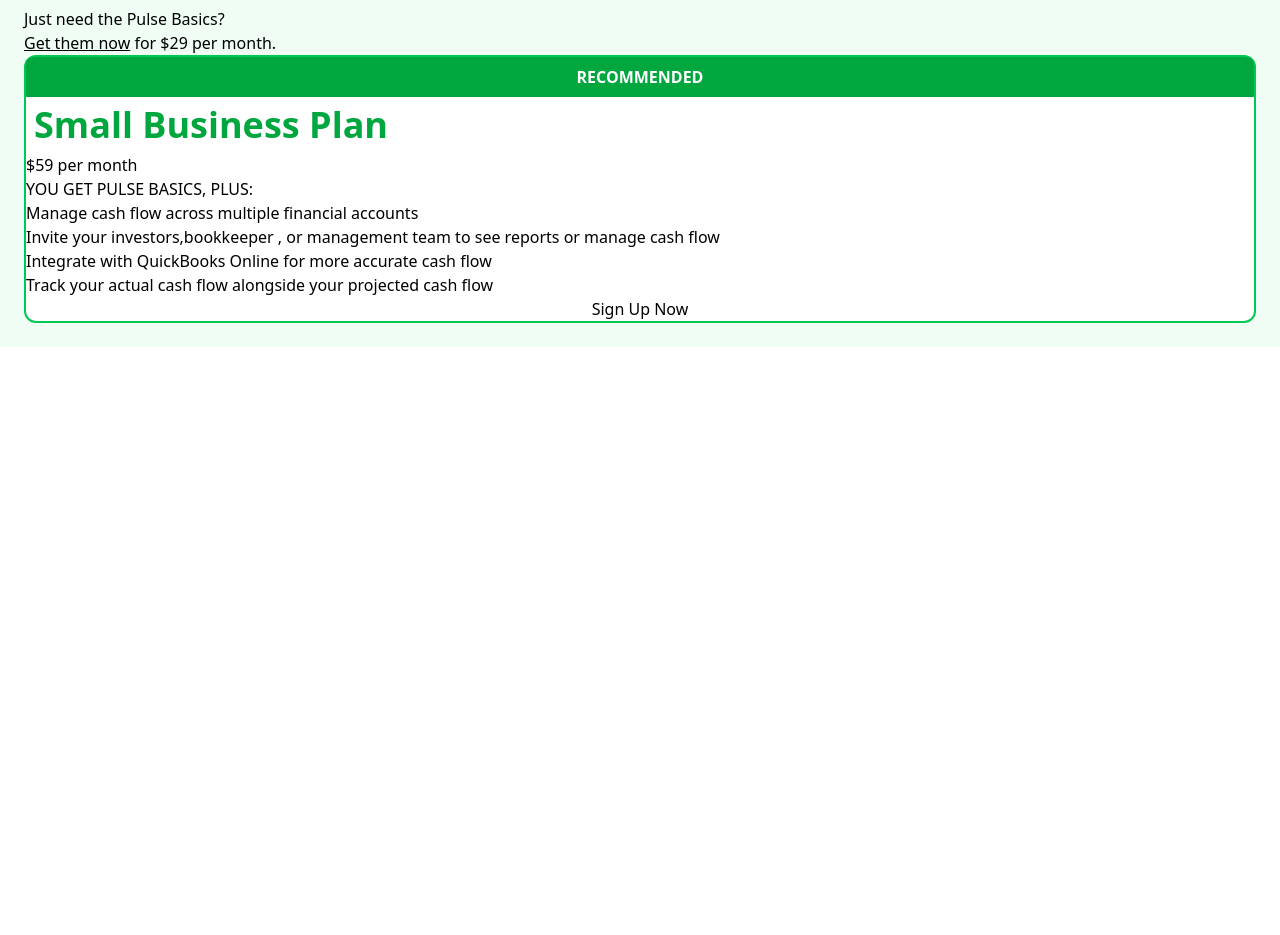
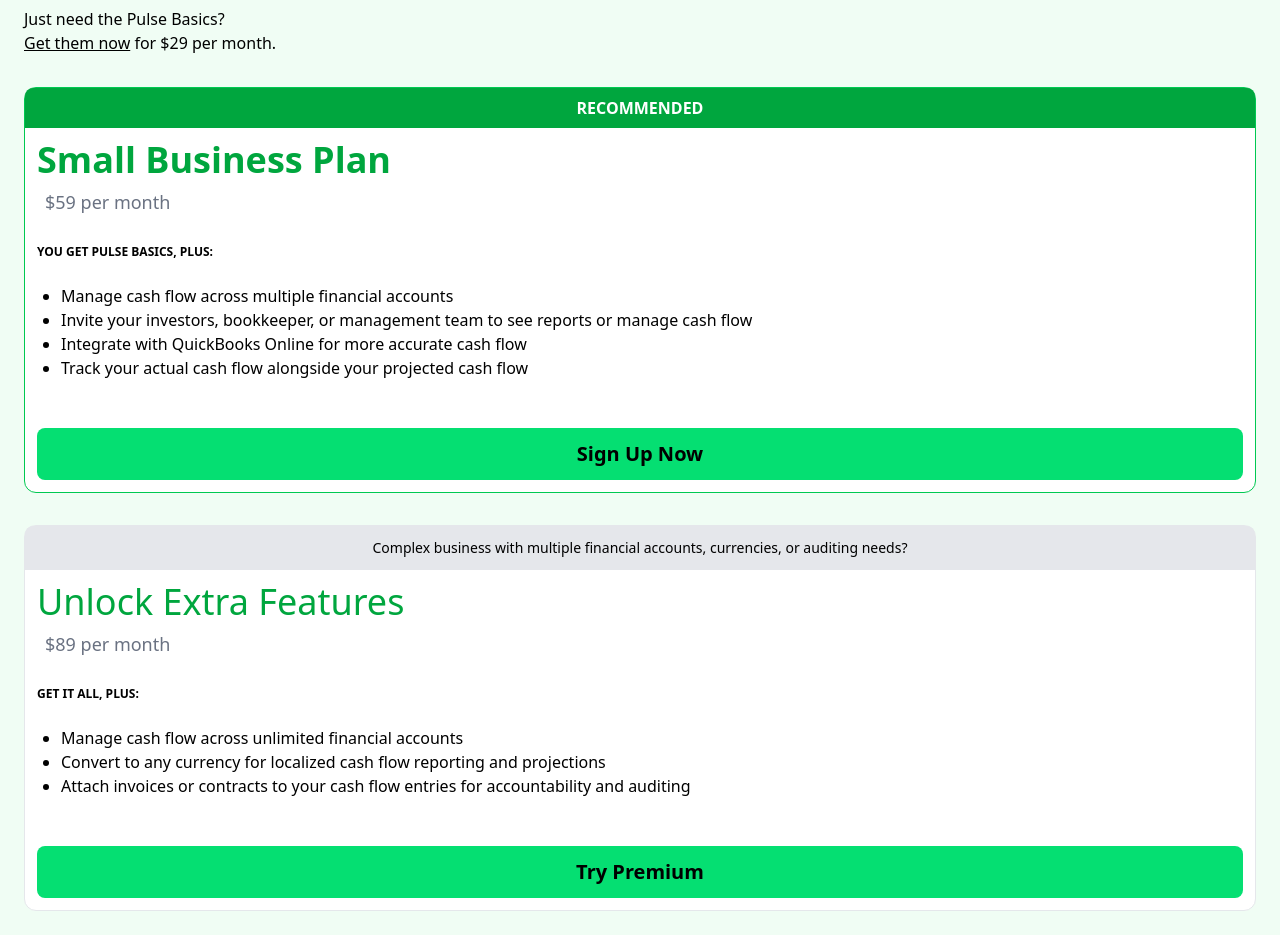
Before and after one commit to SebastianCond3/Princing_tailwind, a website: page index.html in a window 1280 px wide. Shown: the part 480-1415 px from the top of the page. Before the commit the page ends 827 px from the top, so only its background shows below. Drawn offline with Linux system fonts and the light colour scheme.

Commit message:
Added second paidcard

```diff
--- a/index.html
+++ b/index.html
@@ -28,20 +28,35 @@
             </div>
             <p>Just need the Pulse Basics?<br><a class="underline" href="#">Get them now</a> for $29 per month.</p>
             <div>
-                <div class=" bg-white border-2 border-green-500 rounded-xl flex justify-center flex-col">
+                <div class="bg-white border-1 border-green-500 rounded-xl flex justify-center flex-col mt-8">
                     <p class="text-white text-center text-base font-bold bg-green-600 rounded-tl-lg rounded-tr-lg p-2">RECOMMENDED</p>
-                    <h3 class="font-black text-4xl text-green-600 p-2">Small Business Plan</h3>
-                    <p>$59 per month</p>
-                    <p>YOU GET PULSE BASICS, PLUS:</p>
-                    <ul>
-                        <li>Manage cash flow across multiple financial accounts</li>
-                        <li>Invite your investors,bookkeeper , or management team to see reports or manage cash flow</li>
-                        <li>Integrate with QuickBooks Online for more accurate cash flow</li>
-                        <li>Track your actual cash flow alongside your projected cash flow</li>
-                    </ul>
-                    <button>Sign Up Now</button>
+                    <div class="p-3">
+                        <h3 class="font-black text-4xl text-green-600">Small Business Plan</h3>
+                        <p class="text-gray-500 text-lg p-2 mb-5">$59 per month</p>
+                        <p class="text-xs font-extrabold">YOU GET PULSE BASICS, PLUS:</p>
+                        <ul class="list-disc m-6">
+                            <li>Manage cash flow across multiple financial accounts</li>
+                            <li>Invite your investors, bookkeeper, or management team to see reports or manage cash flow</li>
+                            <li>Integrate with QuickBooks Online for more accurate cash flow</li>
+                            <li>Track your actual cash flow alongside your projected cash flow</li>
+                        </ul>
+                    </div>
+                    <button class="bg-green-400 p-3 m-3 text-xl font-black rounded-lg">Sign Up Now</button>
                 </div>
-                <div></div>
+                <div class="bg-white border-1 border-gray-200 rounded-xl flex justify-center flex-col mt-8">
+                    <p class="text-center text-sm bg-gray-200 rounded-tl-lg rounded-tr-lg p-3">Complex business with multiple financial accounts, currencies, or auditing needs?</p>
+                    <div class="p-3">
+                        <h3 class="font-medium text-4xl text-green-600">Unlock Extra Features</h3>
+                        <p class="text-gray-500 text-lg p-2 mb-5">$89 per month</p>
+                        <p class="text-xs font-extrabold">GET IT ALL, PLUS:</p>
+                        <ul class="list-disc m-6">
+                            <li>Manage cash flow across unlimited financial accounts</li>
+                            <li>Convert to any currency for localized cash flow reporting and projections</li>
+                            <li>Attach invoices or contracts to your cash flow entries for accountability and auditing</li>
+                        </ul>
+                    </div>
+                    <button class="bg-green-400 p-3 m-3 text-xl font-black rounded-lg">Try Premium</button>
+                </div>
             </div>
         </section>
     </main>
```
Also changed, not shown: images/icon-check-bullet.svg (added), src/output.css.
